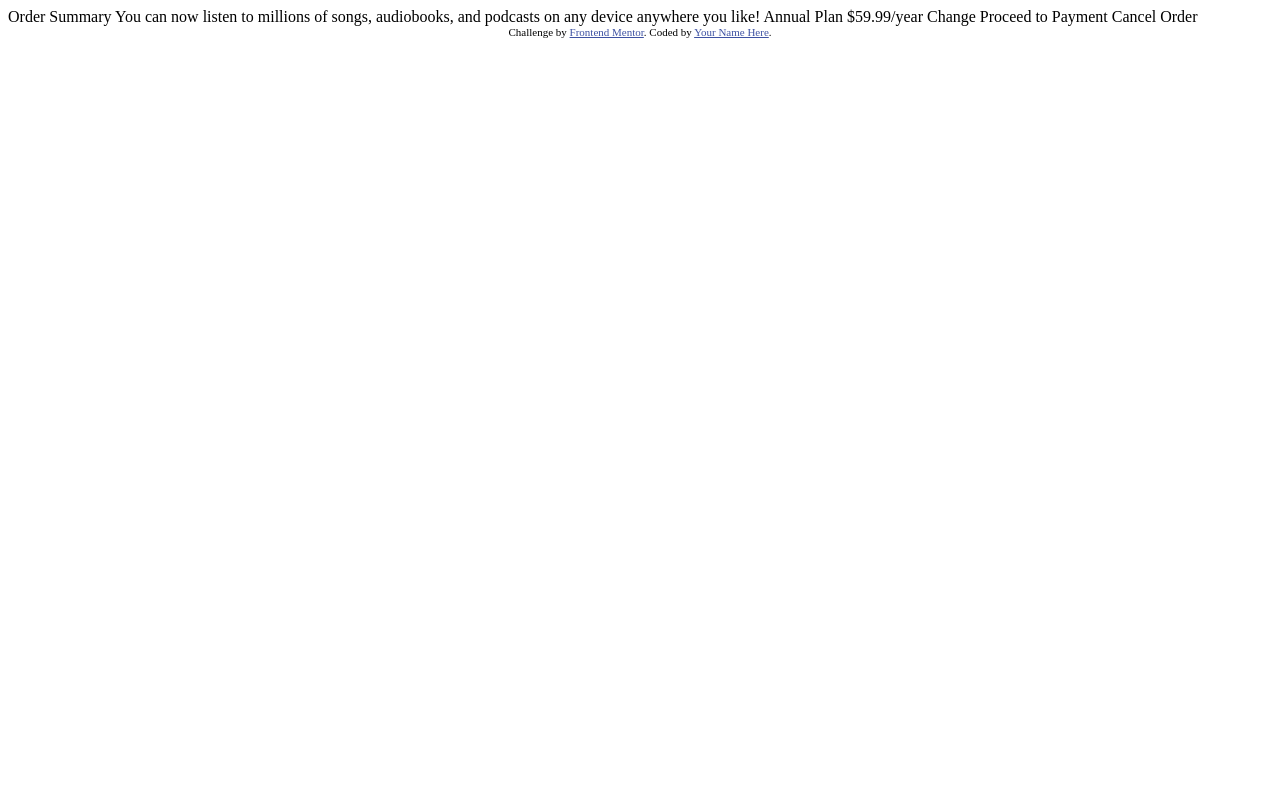
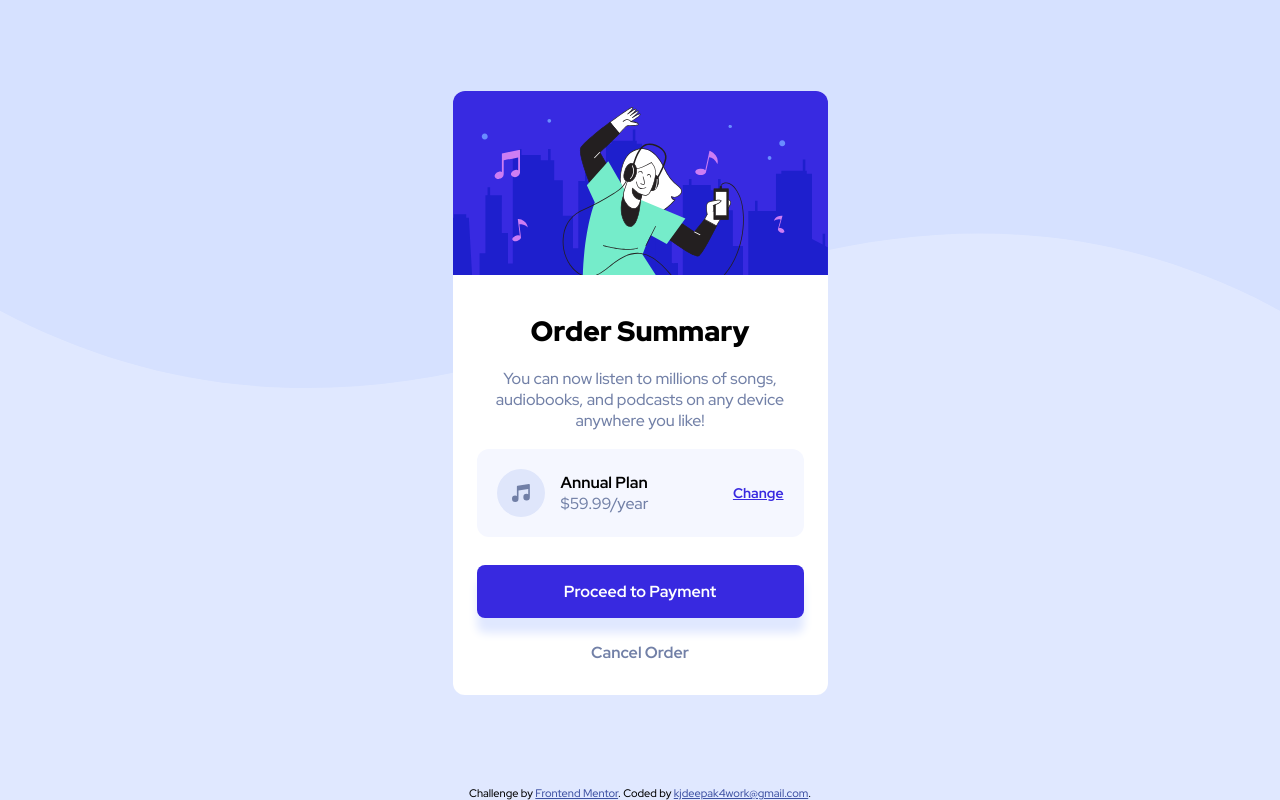
Before and after one commit to kjdeepak/order-summary-component, a plain HTML site: page index.html in a window 1280 px wide. Drawn offline with Linux system fonts and the light colour scheme; a web font is replaced by a local one.

Commit message:
Implement design changes

```diff
--- a/index.html
+++ b/index.html
@@ -1,37 +1,48 @@
 <!DOCTYPE html>
 <html lang="en">
+
 <head>
   <meta charset="UTF-8">
-  <meta name="viewport" content="width=device-width, initial-scale=1.0"> <!-- displays site properly based on user's device -->
+  <meta name="viewport" content="width=device-width, initial-scale=1.0">
+  <!-- displays site properly based on user's device -->
 
   <link rel="icon" type="image/png" sizes="32x32" href="./images/favicon-32x32.png">
+  <link rel="stylesheet" href="./styles.css">
 
   <title>Frontend Mentor | Order summary card</title>
+</head>
 
-  <!-- Feel free to remove these styles or customise in your own stylesheet 👍 -->
-  <style>
-    .attribution { font-size: 11px; text-align: center; }
-    .attribution a { color: hsl(228, 45%, 44%); }
-  </style>
-</head>
 <body>
+  <main class="container">
+    <div class="card">
+      <img class="card__header-image" src="./images/illustration-hero.svg" alt="hero illustration">
+      <div class="card_body">
+        <h1 class="card_heading">Order Summary</h1>
 
-  Order Summary
+        <p class="card_description">You can now listen to millions of songs, audiobooks, and podcasts on any
+          device anywhere you like!</p>
 
-  You can now listen to millions of songs, audiobooks, and podcasts on any
-  device anywhere you like!
+        <div class="card__tile">
+          <img src="./images/icon-music.svg" alt="music icon">
+          <div class="card__tile__text-container">
+            <h4 class="tile_header">Annual Plan</h4>
+            <p class="tile-description">$59.99/year</p>
+          </div>
 
-  Annual Plan
-  $59.99/year
+          <a class="tile__button">Change</a>
+        </div>
+        <div class="card__button-container">
+          <button class="payment-button">Proceed to Payment</button>
+          <button class="cancel-button">Cancel Order</button>
+        </div>
+      </div>
+    </div>
+    <div class="attribution">
+      Challenge by <a href="https://www.frontendmentor.io?ref=challenge" target="_blank">Frontend Mentor</a>.
+      Coded by <a href="https://github.com/kjdeepak" target="_blank">kjdeepak4work@gmail.com</a>.
+    </div>
+  </main>
 
-  Change
+</body>
 
-  Proceed to Payment
-  Cancel Order
-
-  <div class="attribution">
-    Challenge by <a href="https://www.frontendmentor.io?ref=challenge" target="_blank">Frontend Mentor</a>.
-    Coded by <a href="#">Your Name Here</a>.
-  </div>
-</body>
 </html>
--- /dev/null
+++ b/styles.css
@@ -0,0 +1,160 @@
+@import url('https://fonts.googleapis.com/css2?family=Barlow+Condensed&family=Bellefair&family=Outfit:wght@400;700&family=Red+Hat+Display:wght@500;700;900&display=swap');
+
+* {
+    box-sizing: border-box;
+    margin: 0;
+    padding: 0;
+}
+
+body {
+    background: url(./images/pattern-background-mobile.svg) hsl(225, 100%, 94%) no-repeat;
+    background-size: cover;
+    font-family: 'Barlow Condensed', sans-serif;
+    font-family: 'Bellefair', serif;
+    font-family: 'Outfit', sans-serif;
+    font-family: 'Red Hat Display', sans-serif;
+    overflow: auto;
+}
+
+.container {
+    display: flex;
+    flex-direction: column;
+    position: absolute;
+    bottom: 0;
+    left: 0;
+    right: 0;
+    top: 0;
+}
+
+.card {
+    background-color: white;
+    border-radius: 12px;
+    margin: auto;
+    text-align: center;
+    width: 375px;
+}
+
+.card>.card__header-image {
+    border-radius: 12px 12px 0 0;
+    width: 100%;
+}
+
+.card>.card_body {
+    padding: 32px 24px;
+}
+
+.card>.card_body>.card__tile {
+    align-items: center;
+    background-color: hsl(225, 100%, 98%);
+    border-radius: 12px;
+    display: flex;
+    padding: 20px;
+}
+
+.card>.card_body>.card_heading,
+.card>.card_body>.card_description {
+    margin-bottom: 18px;
+}
+
+.card>.card_body>.card__tile {
+    margin-bottom: 28px;
+}
+
+.card>.card_body>.card_heading {
+    font-size: 28px;
+    font-weight: 900;
+}
+
+.card>.card_body>.card_description {
+    color: hsl(224, 23%, 55%);
+    font-weight: 500;
+}
+
+.card>.card_body>.card__tile>.card__tile__text-container {
+    margin-left: 16px;
+    text-align: start;
+}
+
+.card>.card_body>.card__tile>.tile__button {
+    color: hsl(245, 75%, 52%);
+    cursor: pointer;
+    font-size: 14px;
+    font-weight: 700;
+    margin-left: auto;
+    text-decoration: underline;
+}
+
+.card>.card_body>.card__tile>.tile__button:hover {
+    opacity: 0.5;
+    text-decoration: none;
+}
+
+.card__tile__text-container>.tile-header {
+    font-weight: 700;
+}
+
+.card__tile__text-container>.tile-description {
+    color: hsl(224, 23%, 55%);
+    font-size: 16px;
+    font-weight: 500;
+}
+
+.card__button-container {
+    display: flex;
+    flex-direction: column;
+}
+
+.payment-button,
+.cancel-button {
+    background: none;
+    border: none;
+    border-radius: 8px;
+    color: inherit;
+    cursor: pointer;
+    font: inherit;
+    outline: inherit;
+    padding: 16px;
+    font-weight: 700;
+}
+
+.payment-button {
+    background-color: hsl(245, 75%, 52%);
+    color: white;
+    margin-bottom: 24px;
+    box-shadow: 0px 15px 10px hsl(225deg, 100%, 94%);
+}
+
+.payment-button:hover {
+    opacity: 0.5;
+}
+
+.cancel-button {
+    color: hsl(224, 23%, 55%);
+    display: contents;
+}
+
+.cancel-button:hover {
+    color: black;
+}
+
+.attribution {
+    font-size: 11px;
+    text-align: center;
+}
+
+.attribution a {
+    color: hsl(228, 45%, 44%);
+}
+
+@media screen and (min-width: 375px) {
+    body {
+        background: url(./images/pattern-background-desktop.svg) hsl(225, 100%, 94%) no-repeat;
+        background-size: cover;
+    }
+}
+
+@media screen and (max-width: 375px) {
+    .container {
+        right: auto;
+    }
+}
```
